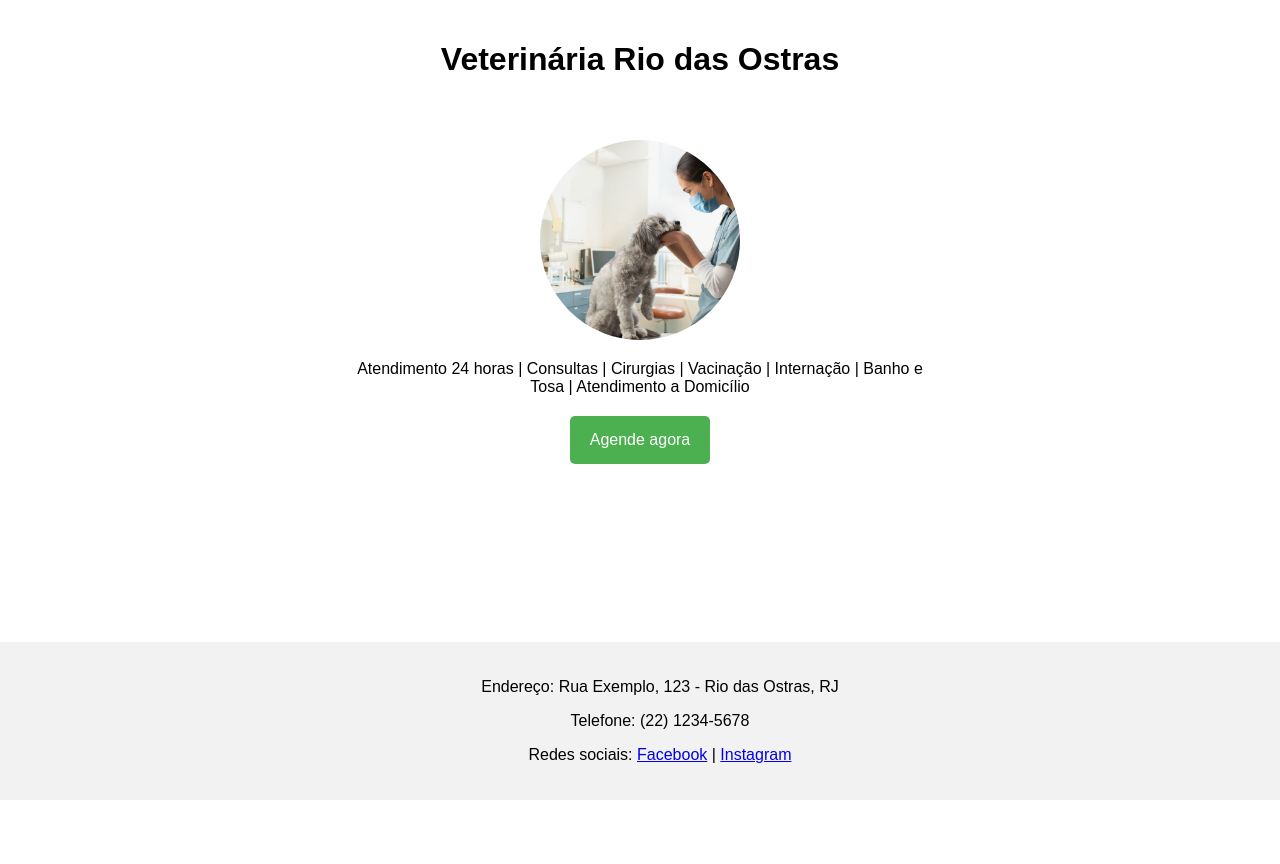
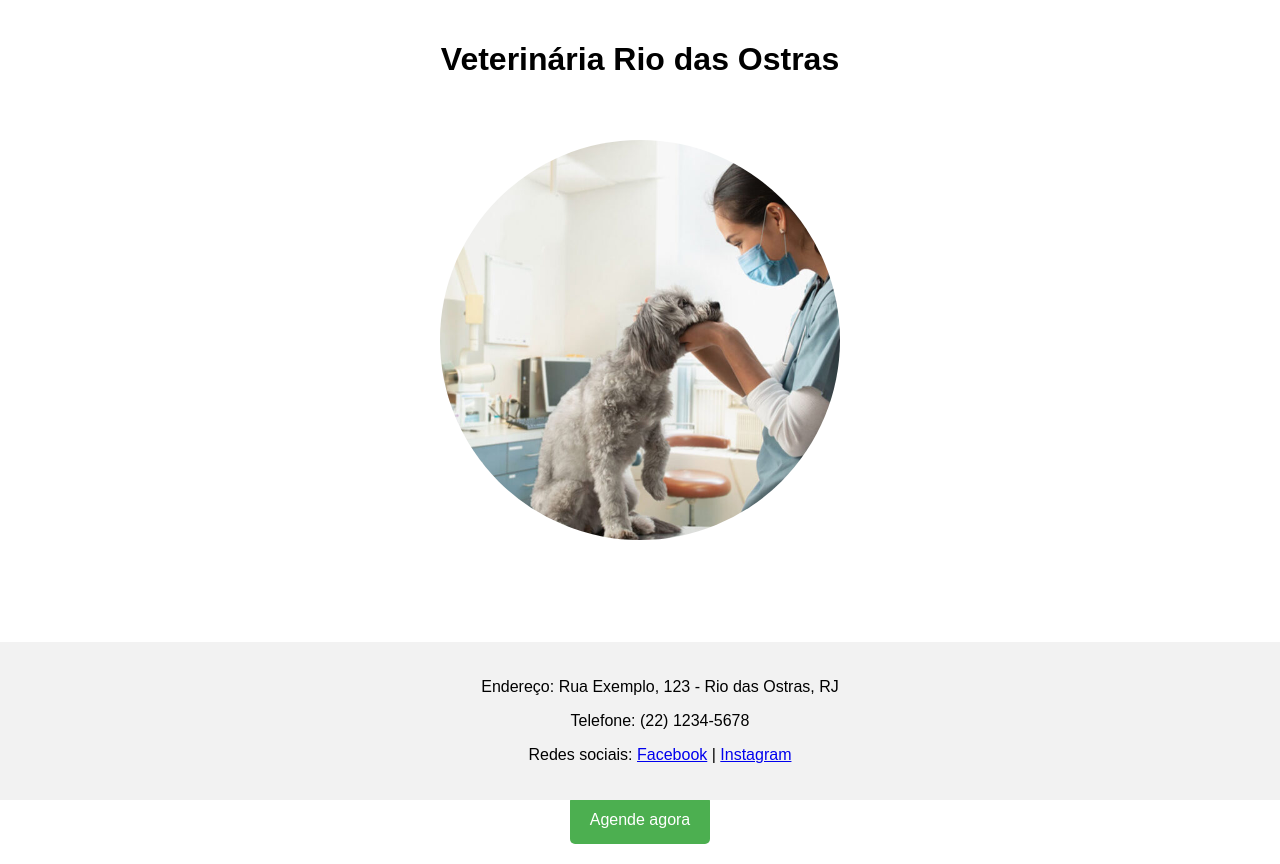
Before and after one commit to veterinaria-rio-das-ostras/veterinaria-rio-das-ostras.github.io, a plain HTML site: page index.html in a window 1280 px wide. Before the commit the page ends 800 px from the top, so only its background shows below. Drawn offline with Linux system fonts and the light colour scheme.

Commit message:
update image size

```diff
--- a/assets/styles.css
+++ b/assets/styles.css
@@ -17,13 +17,13 @@ header {
 }
 
 .image-container {
-    margin-bottom: 20px;
+    margin-bottom: 200px;
 }
 
 .slide {
     border-radius: 50%;
-    width: 200px;
-    height: 200px;
+    width: 400px;
+    height: 400px;
     object-fit: cover;
     margin: 0 auto;
     display: block;
```
